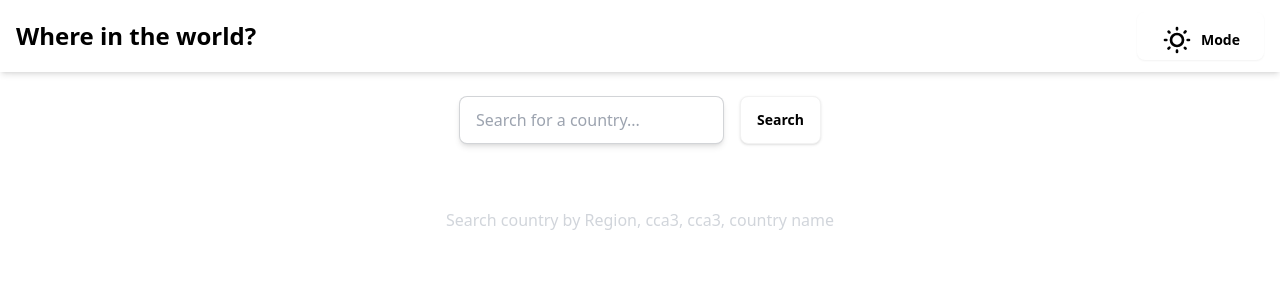
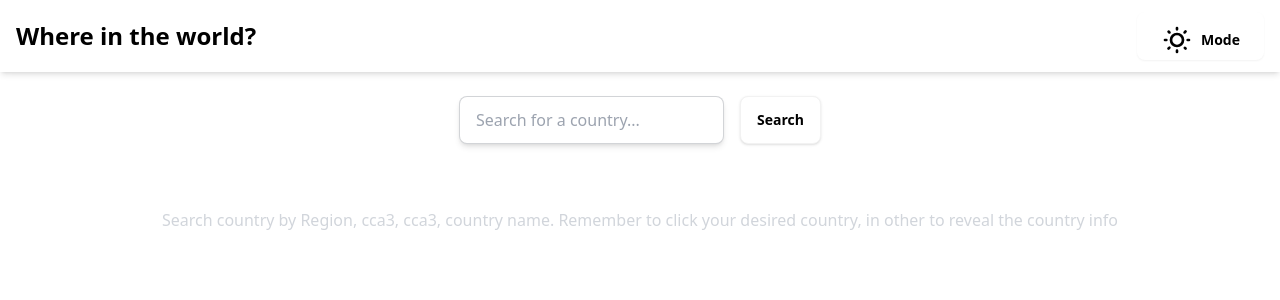
Before and after one commit to Oyasikelly/geo-country, a Next.js app: page / in a window 1280 px wide. Shown: the top 300 px of the page. Built offline with nearby package versions, Linux system fonts and the light colour scheme.

Commit message:
Update Countries.js

```diff
--- a/src/components/Countries.js
+++ b/src/components/Countries.js
@@ -13,7 +13,8 @@ export default function Countries({
   return (
     <div className="w-full">
       <p className="w-auto text-gray-300 self-center text-center mt-4 pb-4">
-        Search country by Region, cca3, cca3, country name
+        Search country by Region, cca3, cca3, country name. Remember to click
+        your desired country, in other to reveal the country info
       </p>
       {countries.length > 1 && (
         <p className="text-gray-500 pb-4">
```
